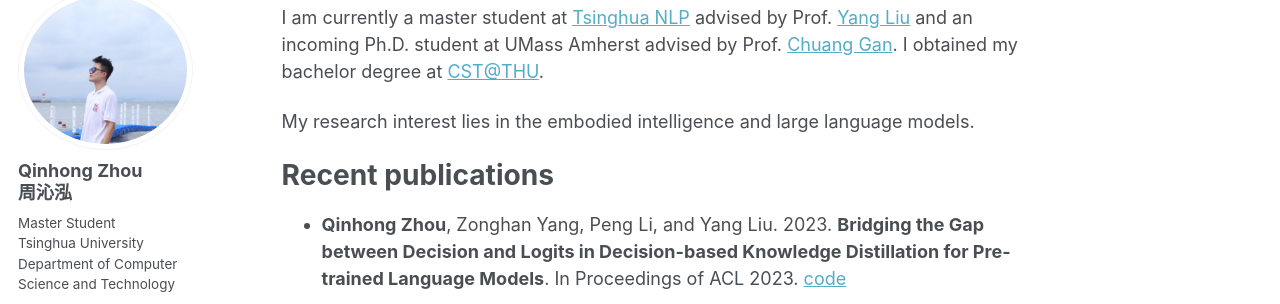
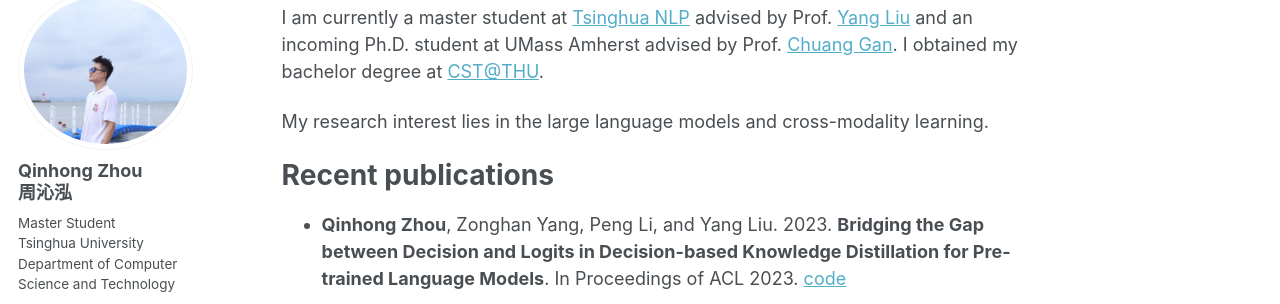
Before and after one commit to zhouqqhh/zhouqqhh.github.io, a Jekyll site: the page built from _pages/about.md, in a window 1280 px wide and 1002 px high. Shown: the part 128-432 px from the top of the window. Built offline with Jekyll 4.4.1, drawn with Linux system fonts in a browser that asks for light colours.

Commit message:
Update about.md

```diff
--- a/_pages/about.md
+++ b/_pages/about.md
@@ -10,7 +10,7 @@ redirect_from:
 
 I am currently a master student at [Tsinghua NLP](http://nlp.csai.tsinghua.edu.cn/) advised by Prof. [Yang Liu](http://nlp.csai.tsinghua.edu.cn/~ly/) and an incoming Ph.D. student at UMass Amherst advised by Prof. [Chuang Gan](https://people.csail.mit.edu/ganchuang/). I obtained my bachelor degree at [CST@THU](http://www.cs.tsinghua.edu.cn/publish/csen/index.html).
 
-My research interest lies in the embodied intelligence and large language models.
+My research interest lies in the large language models and cross-modality learning.
 
 Recent publications
 ======
```
